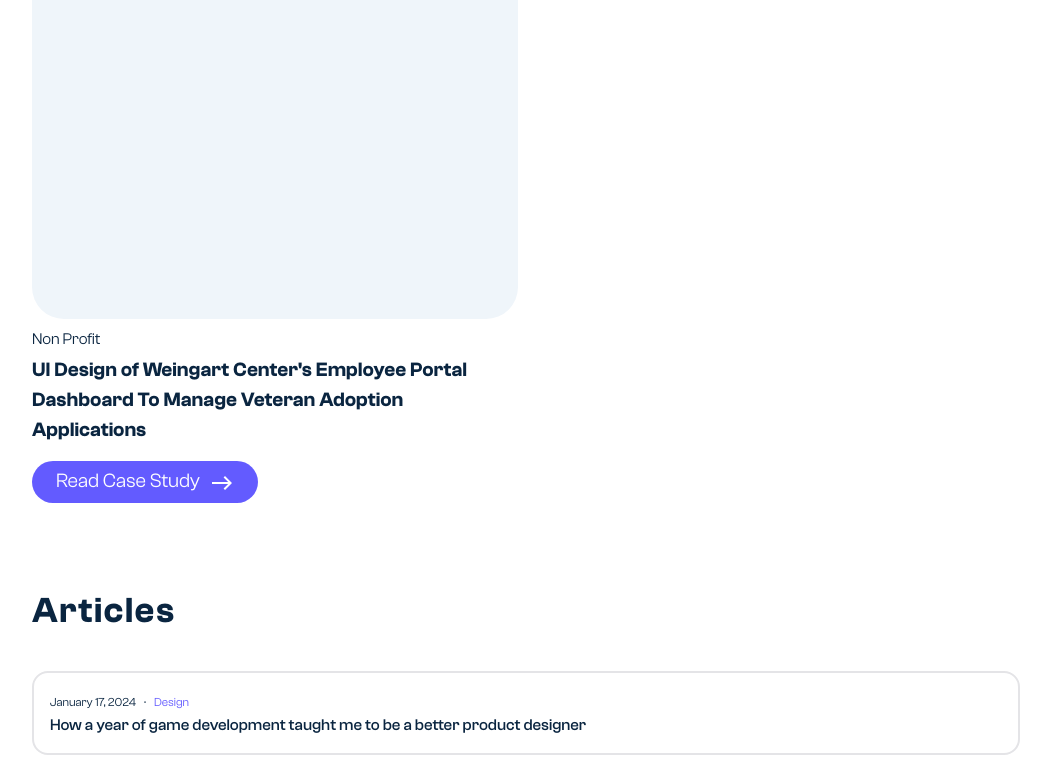
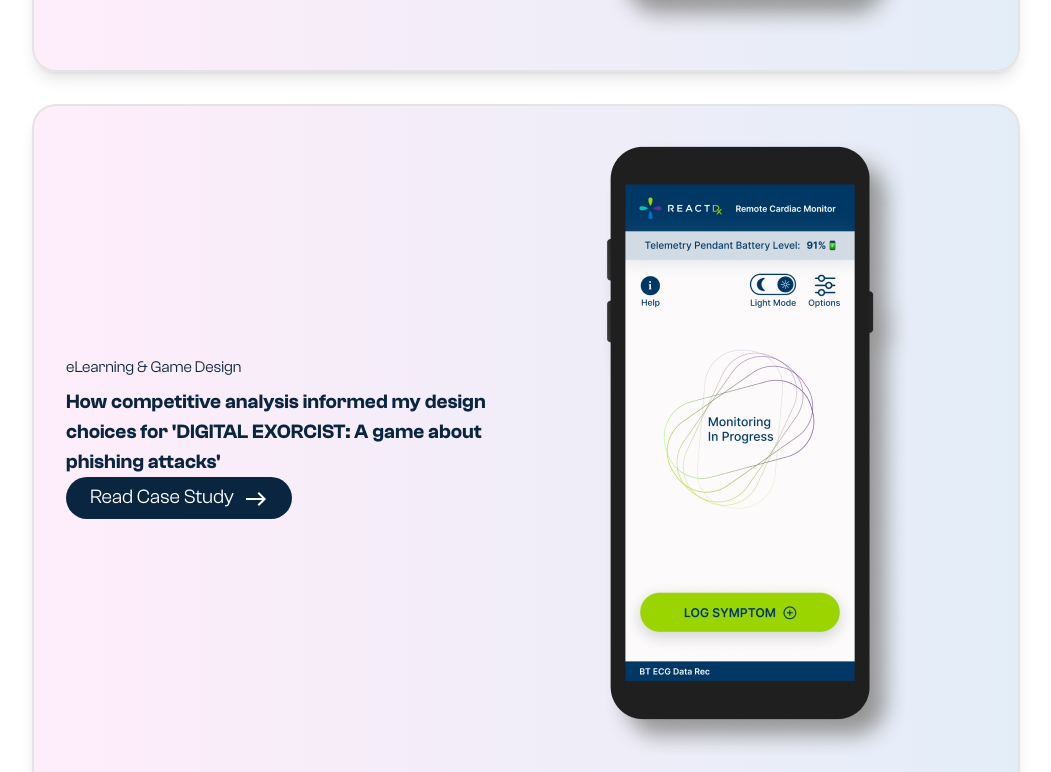
Before and after one commit to beatricehahn/nextjs-portfolio, a Next.js app: page / in a window 1280 px wide. Shown: the part 1376-2148 px from the top of the page, without its empty margins (114-1165 px from the left). Built offline with nearby package versions, Linux system fonts and the light colour scheme.

Commit message:
Update project cared component styling and layout

```diff
--- a/components/molecules/ProjectBox.tsx
+++ /dev/null
@@ -1,37 +0,0 @@
-import Tag from "../atoms/Tag";
-import RightArrow from "../atoms/RightArrow";
-
-const ProjectBox = (
-  { genre, title, img, tags, workLink } : { genre : string, title : string, img : string, tags : string[], workLink: string }
-) => {
-  return (
-    <div className="my-[32px] md:my-4 flex flex-col md:flex-row md:items-start md:justify-between items-center">
-      <div className="">
-          {/* <img
-            src={img}
-            alt='Project Picture'
-            className="rounded-[16px] w-full aspect-[4/3]"
-          /> */}
-          <div className='rounded-[32px] w-full aspect-[4/3] bg-blue-100'></div>
-          <div className="w-full mb-[24px] mt-[8px]">
-            <span className="text-[14px] md:text-[16px]">{genre}</span>
-            <h3 className='text-[16px] md:text-[20px] mt-[4px]'>{title}</h3>
-            {/* {tags.map((tag) => (
-              <Tag label={tag} />
-            ))} */}
-          </div>
-          <a
-            href={workLink}
-            className="mt-[12px] py-[12px] px-[24px] bg-purple-bright rounded-[32px]"
-          >
-            <span className="text-base md:text-[20px] text-white">Read Case Study</span>
-            <div className="ml-[10px] inline">
-              <RightArrow />
-            </div>
-          </a>
-      </div>
-    </div>
-  )
-}
-
-export default ProjectBox
--- /dev/null
+++ b/components/molecules/ProjectCard.tsx
@@ -0,0 +1,42 @@
+import Tag from "../atoms/Tag";
+import RightArrow from "../atoms/RightArrow";
+//import Image from "next/image";
+
+const ProjectCard = (
+  { genre, title, imgSrc, tags, link } : { genre : string, title : string, imgSrc : string, tags : string[], link: string }
+) => {
+  return (
+    <div className="mt-[32px] p-8 flex flex-col border-2 sm:flex-row items-center bg-gradient-to-r from-special-candyfloss to-special-coldsteel shadow-lg w-full rounded-[24px] sticky top-4 mb-4">
+      <div id='projectDescription' className="mb-8 md:w-[50%]">
+        <span className="text-[14px] md:text-[16px]">{genre}</span>
+        <h3 className='text-[16px] md:text-[20px] my-2'>{title}</h3>
+        {/* <div className='flex flex-wrap mb-4'>
+          {tags.map((tag, index) => (
+            <Tag key={index} label={tag} />
+          ))}
+        </div> */}
+        <a
+          href={link}
+          className="my-8 py-[12px] px-[24px] bg-blue-800 rounded-[32px]"
+        >
+          <span className="text-base md:text-[20px] text-white">Read Case Study</span>
+          <div className="ml-[10px] inline">
+            <RightArrow />
+          </div>
+        </a>
+      </div>
+
+      <div id='imageContainer' className="w-[50%] h-full relative">
+        <div id='imageInner' className="w-full h-full">
+          <img
+            src={imgSrc}
+            alt='Project Picture'
+            className="rounded-[16px] m-auto"
+          />
+        </div>
+      </div>
+    </div>
+  )
+}
+
+export default ProjectCard
--- a/components/molecules/RecentProjects.tsx
+++ b/components/molecules/RecentProjects.tsx
@@ -1,25 +1,19 @@
 import { projects } from '@/data/index';
-import ProjectBox from './ProjectBox';
+import ProjectCard from './ProjectCard';
 
 const RecentProjects = () => {
   return (
     <div id="works" className="text-white-100 py-10 w-full flex-col justify-center items-center">
         <h2 className="text-left text-[20px] md:text-[32px]">Selected Work</h2>
         <p className='md:w-[50vw] mb-0 pb-0'>My work spans across a diverse range of projects, including non-profit, healthcare, education, and interactive media.</p>
-        <div
-            className="grid sm:grid-col-1 md:grid-cols-2 lg:grid-cols-2 md:gap-4 mb-10">
-            {projects.map(( { id, genre, title, img, tags, link }) => (
-                <div key={id} className=''>
-                    <ProjectBox
-                        genre={genre}
-                        title={title}
-                        img={img}
-                        tags={tags}
-                        workLink={link}
-                    />
-                </div>
-            ))}
-        </div>
+        {
+          // projects.map(( { id, genre, title, img, tags, link }) => (
+          //   <ProjectCard key={id} {...project}/>
+          // ))
+          projects.map( (project, index) => {
+            return <ProjectCard key={index} {...project} />
+          })
+        }
     </div>
   )
 }
--- a/data/index.ts
+++ b/data/index.ts
@@ -42,21 +42,23 @@
     category: "Mobile App",
     title: "Redesigning 'React DX Telepatch Cardiac Monitoring App' to accomodate symptom-tracking for patients with hectic schedules",
     des: "Mobile app redesign to accomodate cardiac symptom-tracking for busy lives",
-    img: "/images/work-img-placeholder.png",
+    imgSrc: "/images/project-img/sample-work-thumbnail.png",
     link: "/work/reactdx",
-    tags: ["new UX solution", "accessibility", "visual feedback", "updated UI", "integrating existing brand identity"],
+    tags: ["Accessibility", "UX audit", "UI Redesign", "Brand Identity Integration"],
     year: "2024",
+    color: "#"
   },
   {
     id: 2,
-    genre: "Education & Gaming",
+    genre: "eLearning & Game Design",
     category: "Mobile Game",
     title: "How competitive analysis informed my design choices for 'DIGITAL EXORCIST: A game about phishing attacks'",
     des: "UX screenflow of educational mobile game in development",
-    img: "/images/work-img-placeholder.png",
+    imgSrc: "/images/project-img/sample-work-thumbnail.png",
     link: "/work/digitalexorcist",
-    tags: ["UX proposal", "competitive analysis", "UI research"],
-    year: "2024"
+    tags: ["Information Architecture", "Competitive Analysis", "UI Research"],
+    year: "2024",
+    color: "#"
   },
   {
     id: 3,
@@ -64,10 +66,11 @@
     category: "Desktop SaaS",
     title: "UI Design of Weingart Center's Employee Portal Dashboard To Manage Veteran Adoption Applications",
     des: "A design for an employee dashboard",
-    img: "/images/work-img-placeholder.png",
+    imgSrc: "/images/project-img/sample-work-thumbnail.png",
     link: "/work/weingartdashboard",
-    tags: ["UI", "integrating existing brand identity", "data table representation"],
-    year: "2023"
+    tags: ["User Research", "UI Design", "Technical Specs"],
+    year: "2023",
+    color: "#"
   },
   // {
   //   id: 4,
@@ -105,7 +108,7 @@
     id: 3,
     date: "January 17, 2024",
     category: "Self Reflection",
-    genre: "Design",
+    genre: "Design & Project Management",
     title: "How a year of game development taught me to be a better product designer",
     link:'#',
     img: "/images/work-img-placeholder.png",
```
Also changed, not shown: public/images/project-img/sample-work-thumbnail.png (added).
